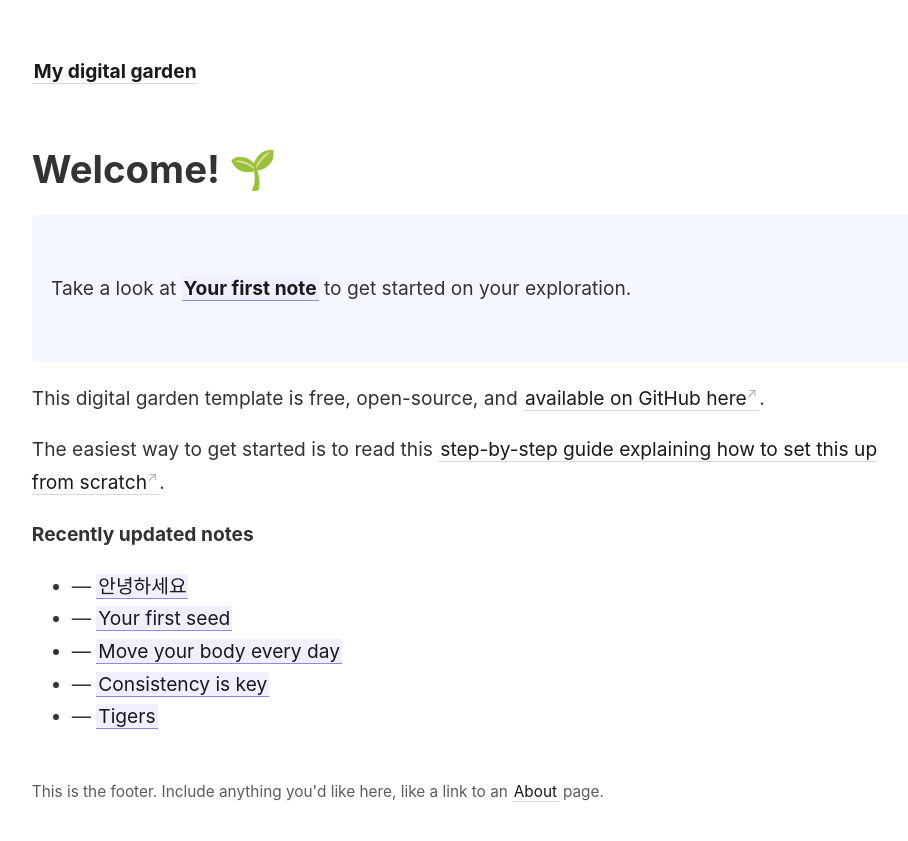
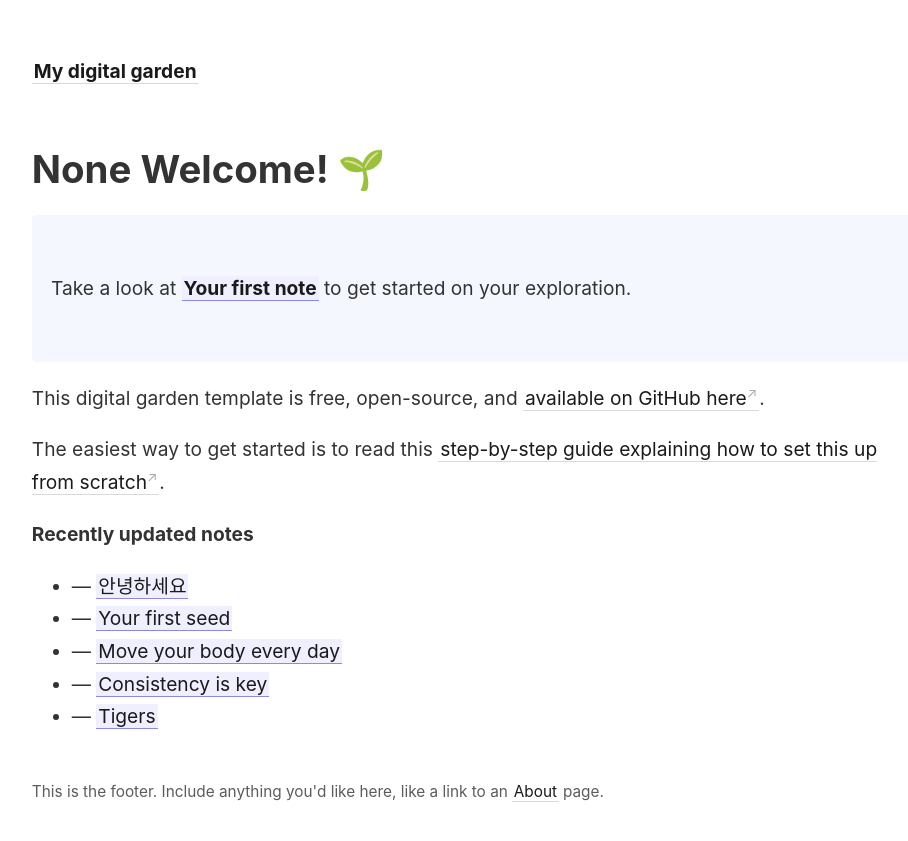
Before and after one commit to NONO6202/Secondbrain, a Jekyll site: the page built from _pages/index.md, in a window 1280 px wide. Shown: the top 841 px of the page, without its empty margins (45-953 px from the left). Built offline with Jekyll 4.4.1, drawn with Linux system fonts in a browser that asks for light colours.

Commit message:
Update index.md
첫 페이지 변경.

```diff
--- a/_pages/index.md
+++ b/_pages/index.md
@@ -5,7 +5,7 @@ id: home
 permalink: /
 ---
 
-# Welcome! 🌱
+# None Welcome! 🌱
 
 <p style="padding: 3em 1em; background: #f5f7ff; border-radius: 4px;">
   Take a look at <span style="font-weight: bold">[[Your first note]]</span> to get started on your exploration.
```
